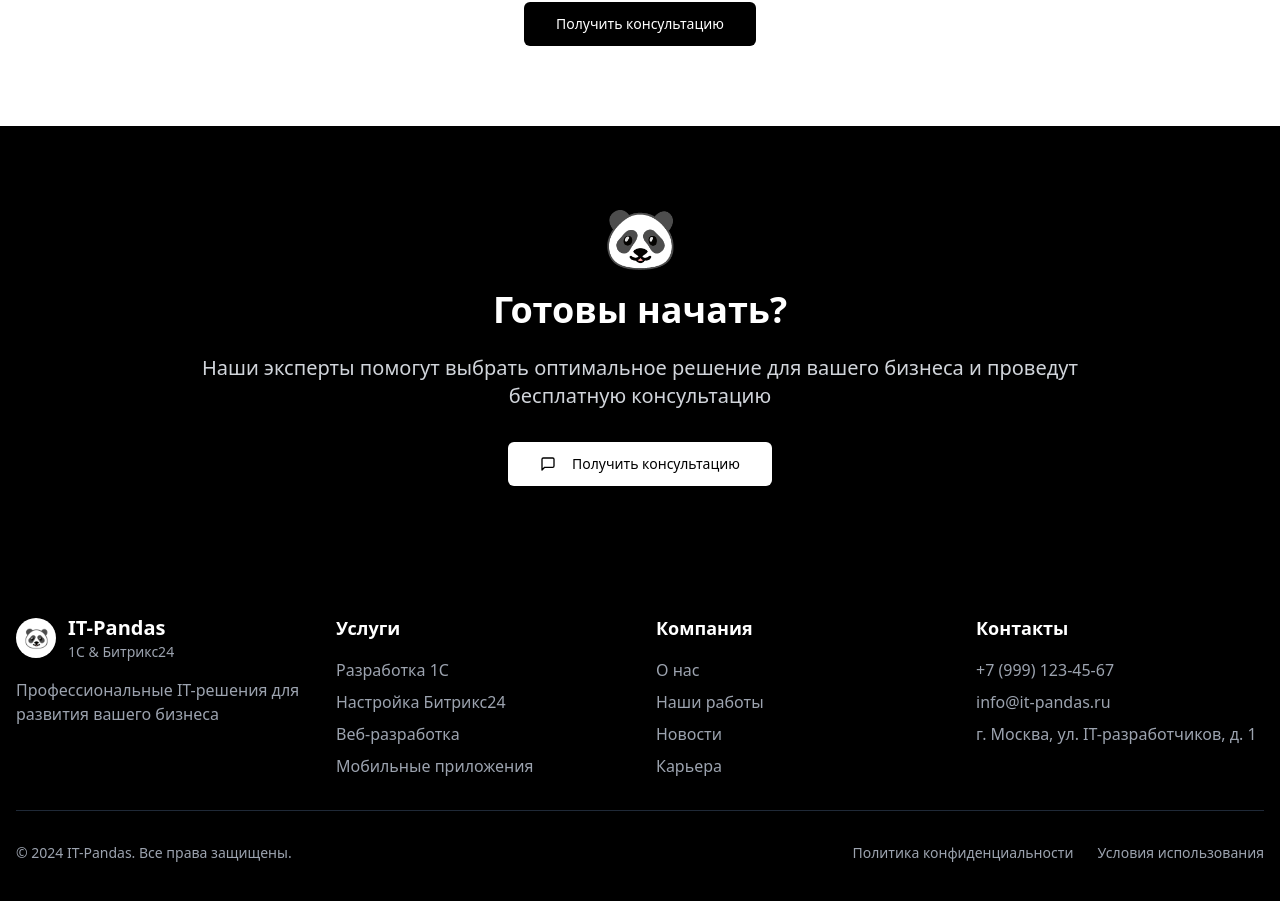
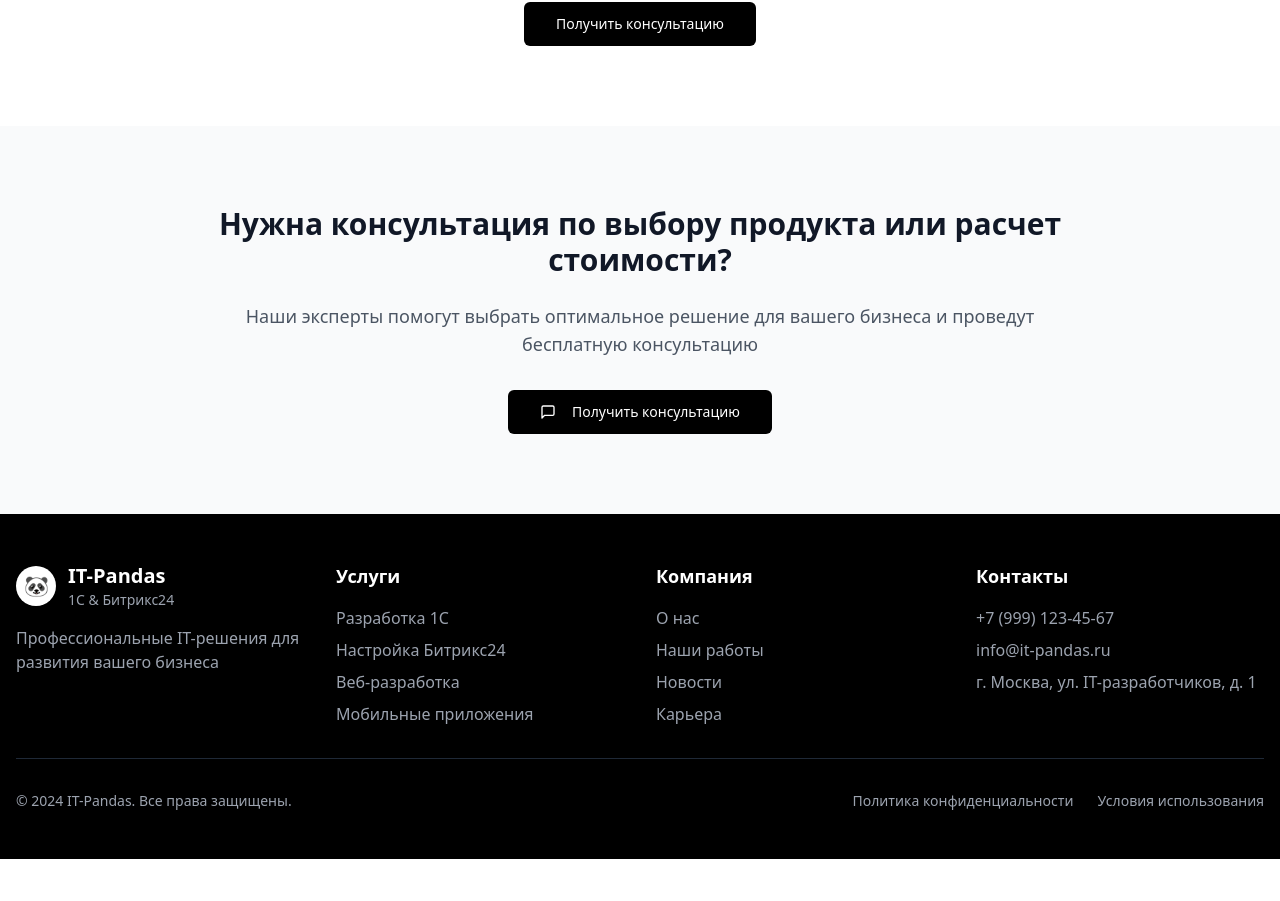
Before and after one commit to itPandas/panda-it-web, a React (Vite) app: page /product/1c in a window 1280 px wide. Shown: the part 3536-4437 px from the top of the page. After the commit the page ends 4395 px from the top, so only its background shows below. Built offline with nearby package versions, Linux system fonts and the light colour scheme.

Commit message:
Fix: Remove duplicate consultation button
Removes the duplicate "Получить консультацию" button from the bottom of the /product/1c page and integrates the consultation form into the existing text.

```diff
--- a/src/components/product/ProductConsultation.tsx
+++ b/src/components/product/ProductConsultation.tsx
@@ -6,17 +6,18 @@ import ConsultationModal from '../ConsultationModal';
 
 const ProductConsultation = () => {
   return (
-    <section className="py-20 bg-black text-white">
+    <section className="py-20 bg-gray-50">
       <div className="container mx-auto px-4">
         <div className="max-w-4xl mx-auto text-center">
-          <div className="text-6xl mb-6">🐼</div>
-          <h2 className="text-4xl font-bold mb-6">Готовы начать?</h2>
-          <p className="text-xl text-gray-300 mb-8">
+          <h2 className="text-3xl font-bold mb-6 text-gray-900">
+            Нужна консультация по выбору продукта или расчет стоимости?
+          </h2>
+          <p className="text-lg text-gray-600 mb-8">
             Наши эксперты помогут выбрать оптимальное решение для вашего бизнеса
             и проведут бесплатную консультацию
           </p>
           <ConsultationModal>
-            <Button size="lg" className="bg-white text-black hover:bg-gray-100">
+            <Button size="lg" className="bg-black text-white hover:bg-gray-800">
               <MessageSquare className="w-5 h-5 mr-2" />
               Получить консультацию
             </Button>
```
